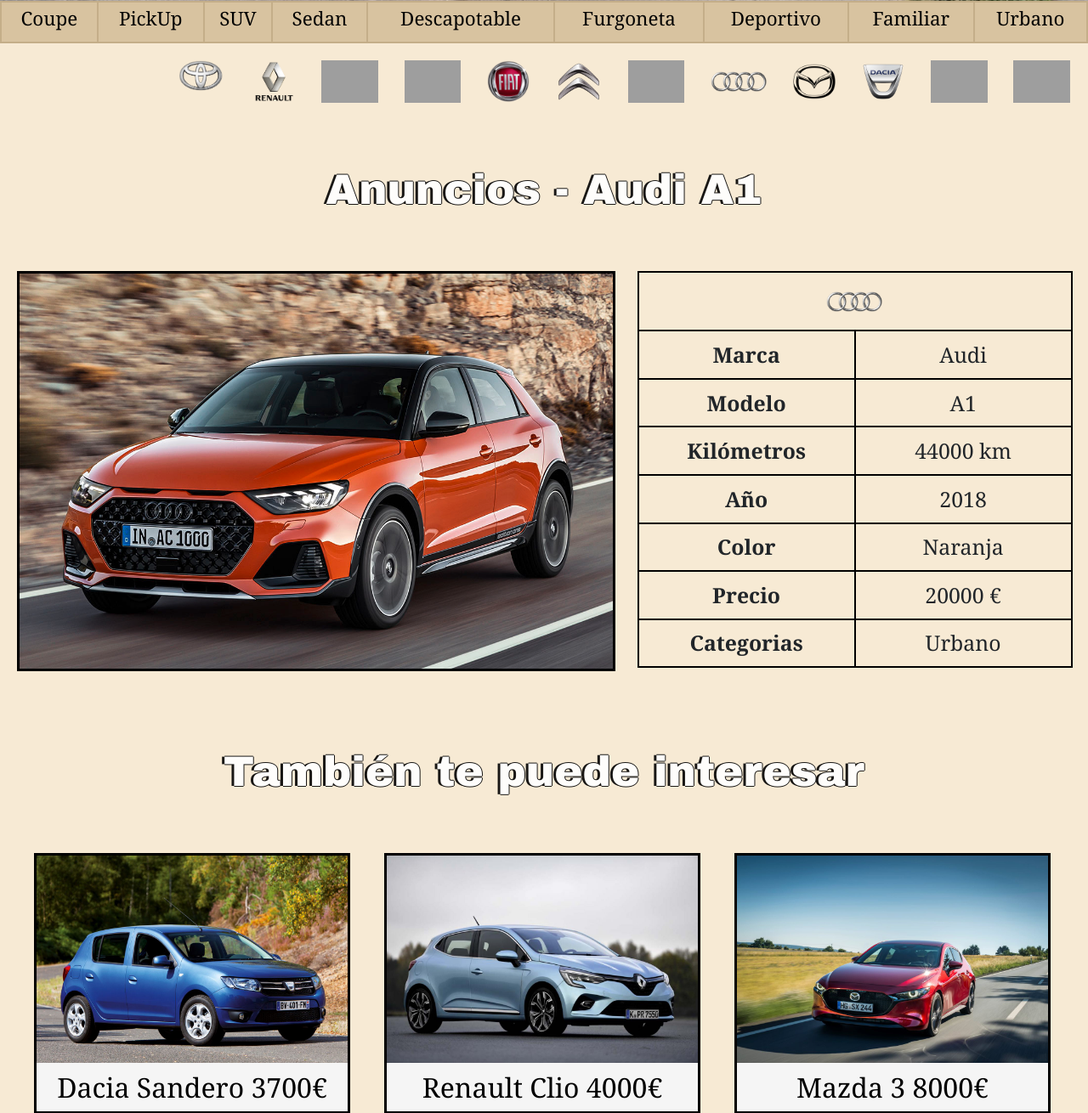
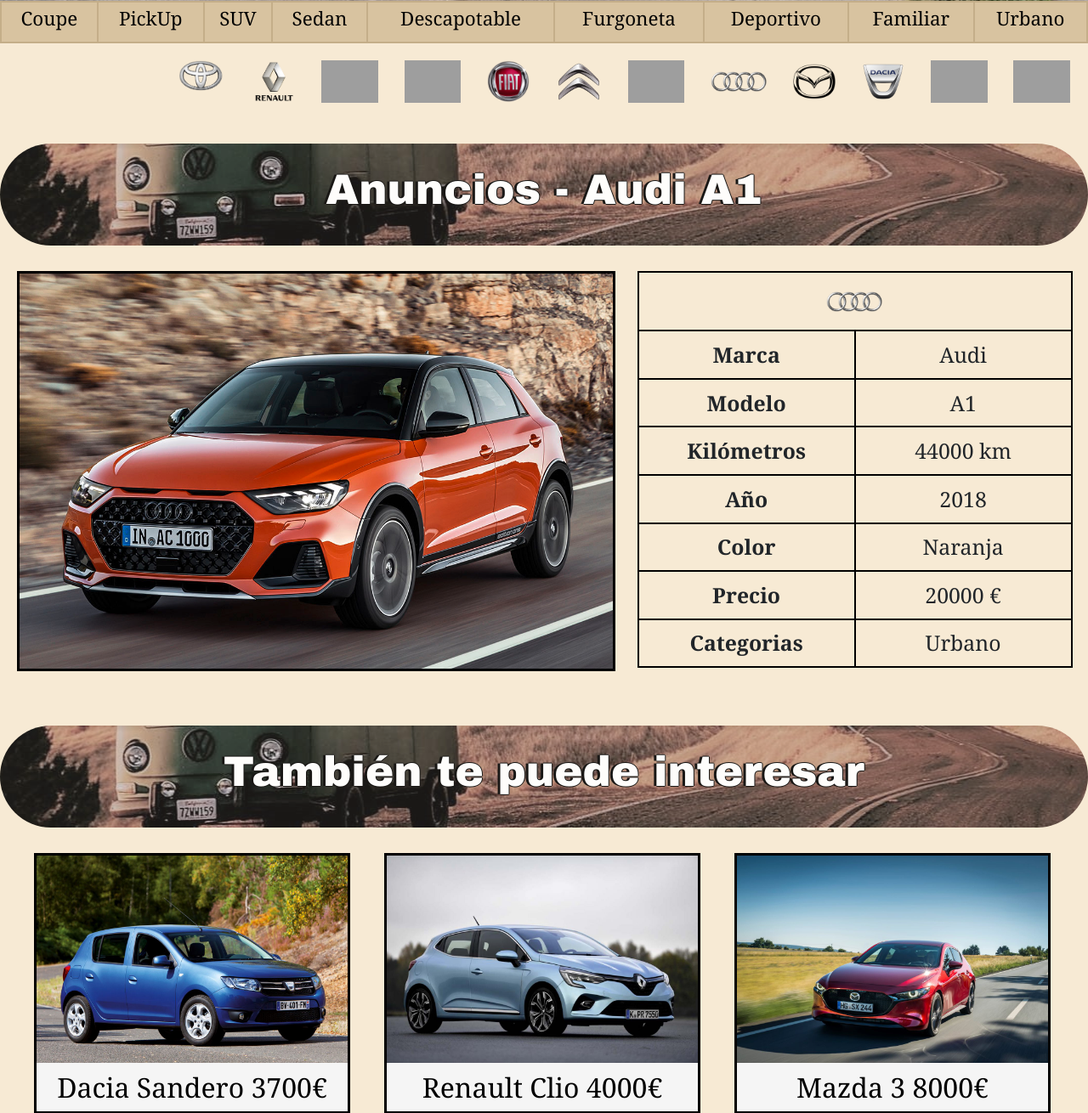
Before and after one commit to rubenclaveras/OutletCar, a Django app: page /anuncios/audiA1 in a window 1280 px wide. Shown: the part 349-1659 px from the top of the page at 85% size. Run offline with Django 3.2, Linux system fonts and the light colour scheme; data comes from the database, SQL or seed files in the repository; some libraries are stand-ins or nearby versions; grey boxes are pictures that could not be loaded.

Commit message:
conBackground

```diff
--- a/static/styles/estilos.css
+++ b/static/styles/estilos.css
@@ -185,6 +185,7 @@
     font-weight: bold;
     color: #fff;
     text-shadow: -3px 0 #000, 0 1px #000, 1px 0 #000, 0 -1px #000;
+    background: url(../fotos/banner/banner32.jpeg) 30% 0;
     filter: opacity(0.9);
     text-align: center;
     padding-bottom: 25px;
```
